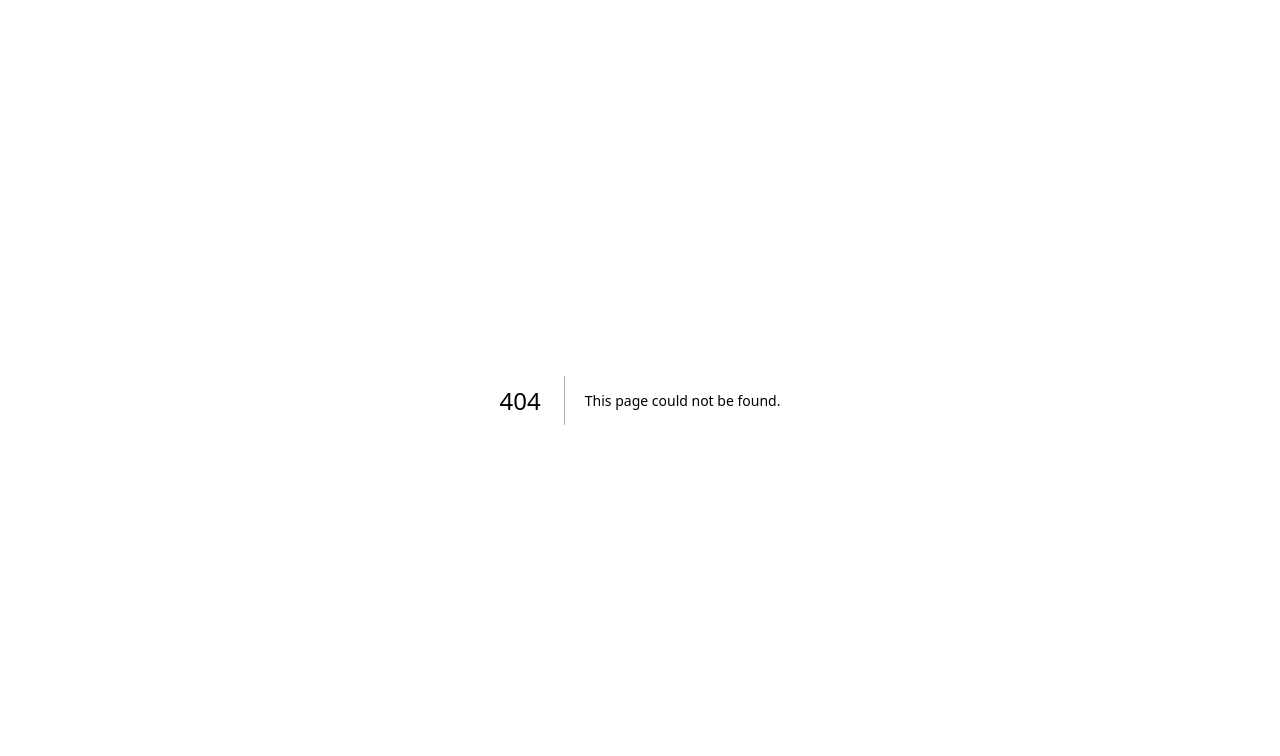
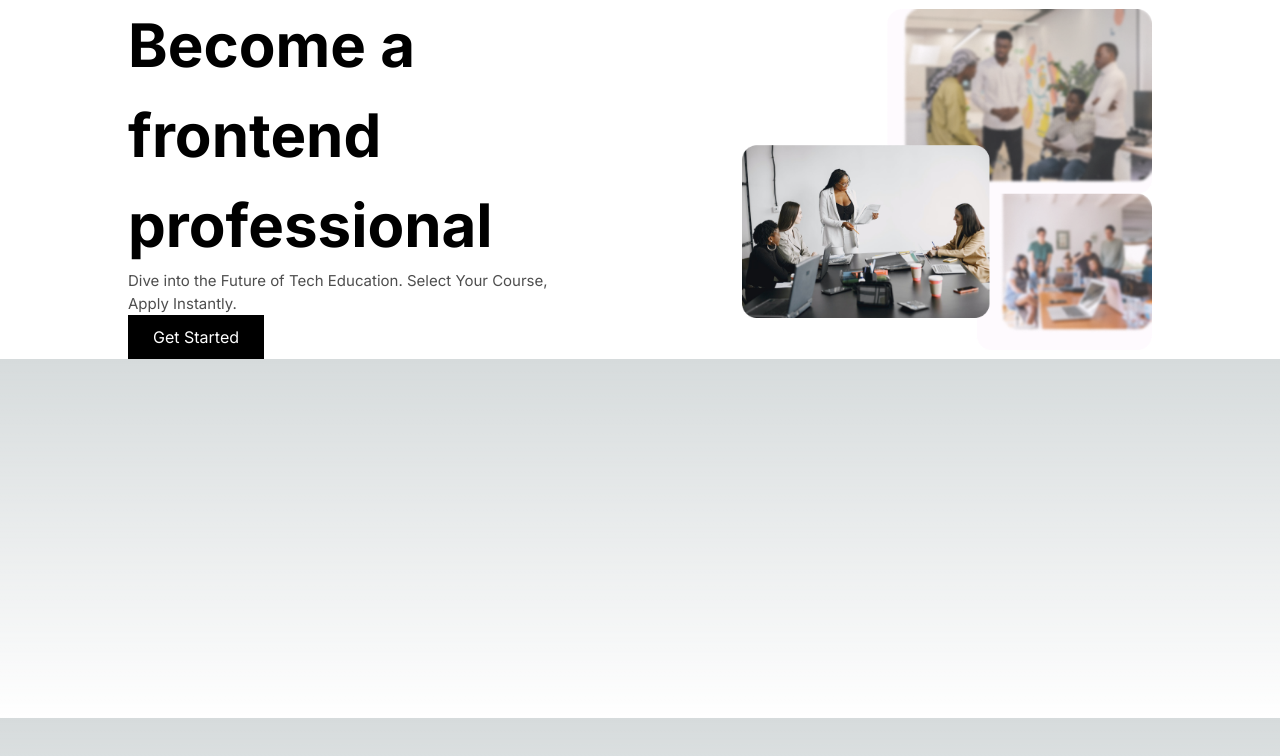
Before and after one commit to Chrismiweb/toshconsult-courses, a Next.js app: page /frontendHero in a window 1280 px wide. Before the commit this address had no page. Shown: the top 756 px of the page. Built offline with nearby package versions, Linux system fonts and the light colour scheme.

Commit message:
hero section

```diff
--- /dev/null
+++ b/src/app/frontend/page.tsx
@@ -0,0 +1,12 @@
+import FrontendHero from "../frontendHero/page";
+import Navbar from "../navbar/page";
+
+export default function Frontend(){
+    return(
+        <>
+            <Navbar/>
+            <FrontendHero/>
+
+        </>
+    )
+}
--- /dev/null
+++ b/src/app/frontendHero/page.tsx
@@ -0,0 +1,18 @@
+import Image  from "next/image"
+import img from '../image/Group 30.png'
+export default function FrontendHero(){
+    return(
+        <div className="w-[100%] bg-white flex justify-center items-center">
+            <div className="w-[80%] flex justify-between items-center">
+                <div className="w-[50%]">
+                    <h1 className="text-[60px] text-black font-bold ">Become a frontend professional </h1>
+                    <p className="text-[#000000B2] text-[15px] w-[85%]">Dive into the Future of Tech Education. Select Your Course, Apply Instantly.</p>
+                    <button className="text-white bg-black py-[10px] px-[25px]">Get Started</button>
+                </div>
+                <div className="w-[40%]">
+                    <Image src={img} alt="" />
+                </div>
+            </div>
+        </div>
+    )
+}
```
Also changed, not shown: src/app/image/Group 30.png (added).
